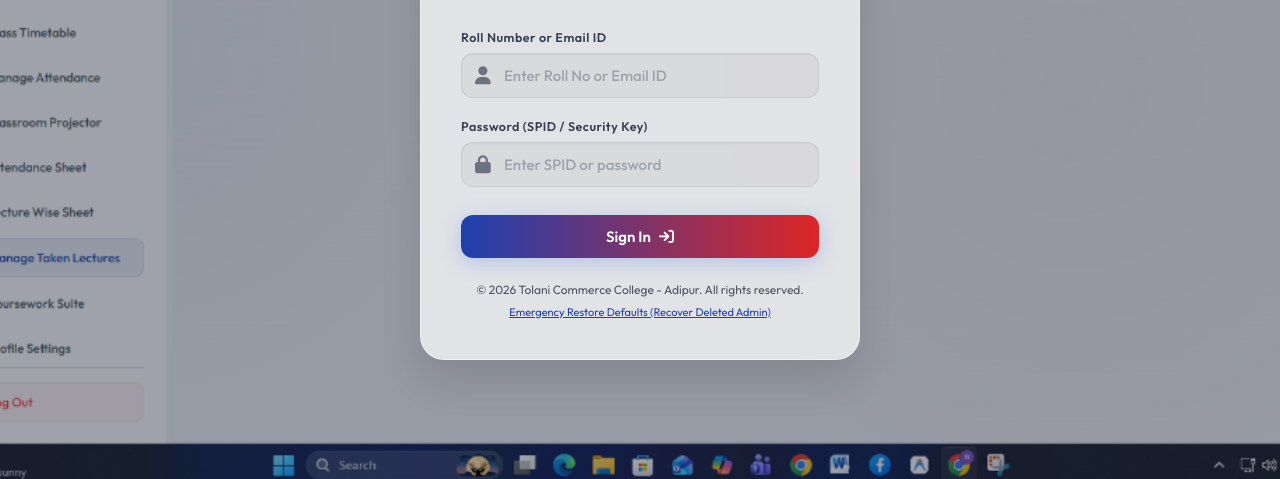
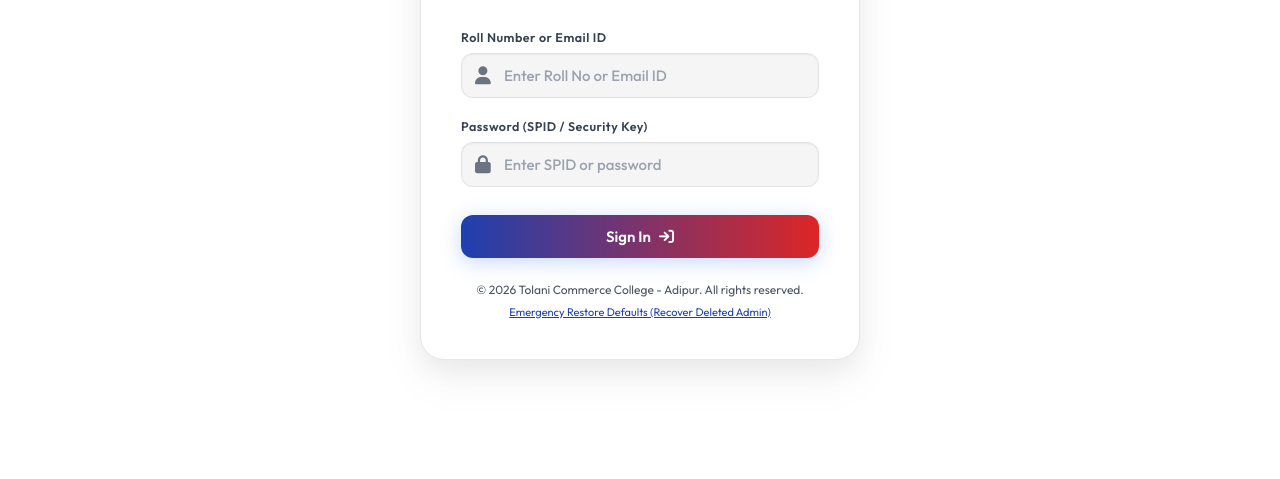
Before and after one commit to daveneel098-a11y/TOLANICOLLEGE, a website: page public/index.html in a window 1280 px wide. Shown: the part 321-800 px from the top of the page. Drawn offline with Linux system fonts and the light colour scheme.

Commit message:
remove background image and replace with clean solid white background for login page

```diff
--- a/public/index.html
+++ b/public/index.html
@@ -5,7 +5,7 @@
     <meta name="viewport" content="width=device-width, initial-scale=1.0">
     <title>Tolani Commerce College - Portal</title>
     <!-- Stylesheet -->
-    <link rel="stylesheet" href="style.css?v=1.2.0">
+    <link rel="stylesheet" href="style.css?v=1.3.0">
     <!-- FontAwesome Icons -->
     <link rel="stylesheet" href="https://cdnjs.cloudflare.com/ajax/libs/font-awesome/6.4.0/css/all.min.css">
 </head>
--- a/public/style.css
+++ b/public/style.css
@@ -115,19 +115,16 @@ body {
     justify-content: center;
     min-height: 100vh;
     padding: 20px;
-    background-image: linear-gradient(rgba(15, 23, 42, 0.4), rgba(15, 23, 42, 0.4)), url('login-bg.png?v=1.2.0');
-    background-size: cover;
-    background-position: center;
-    background-repeat: no-repeat;
+    background: #ffffff;
 }
 
 .auth-card {
-    background: rgba(255, 255, 255, 0.65) !important;
-    backdrop-filter: blur(16px) !important;
-    -webkit-backdrop-filter: blur(16px) !important;
-    border: 1px solid rgba(255, 255, 255, 0.4) !important;
-    box-shadow: 0 10px 30px rgba(0, 0, 0, 0.15) !important;
-    border-radius: 20px;
+    background: #ffffff !important;
+    backdrop-filter: none !important;
+    -webkit-backdrop-filter: none !important;
+    border: 1px solid #e2e8f0 !important;
+    box-shadow: 0 10px 25px rgba(0, 0, 0, 0.05), 0 20px 48px rgba(0, 0, 0, 0.05) !important;
+    border-radius: 24px !important;
     width: 100%;
     max-width: 440px;
     padding: 40px;
@@ -182,11 +179,11 @@ body {
 
 /* Premium Auth Card UI Enhancements */
 .auth-card {
-    background: rgba(255, 255, 255, 0.72) !important;
-    backdrop-filter: blur(20px) !important;
-    -webkit-backdrop-filter: blur(20px) !important;
-    border: 1px solid rgba(255, 255, 255, 0.45) !important;
-    box-shadow: 0 20px 40px rgba(0, 0, 0, 0.12) !important;
+    background: #ffffff !important;
+    backdrop-filter: none !important;
+    -webkit-backdrop-filter: none !important;
+    border: 1px solid #e5e7eb !important;
+    box-shadow: 0 10px 25px rgba(0, 0, 0, 0.05), 0 20px 48px rgba(0, 0, 0, 0.05) !important;
     border-radius: 24px !important;
 }
 
```
